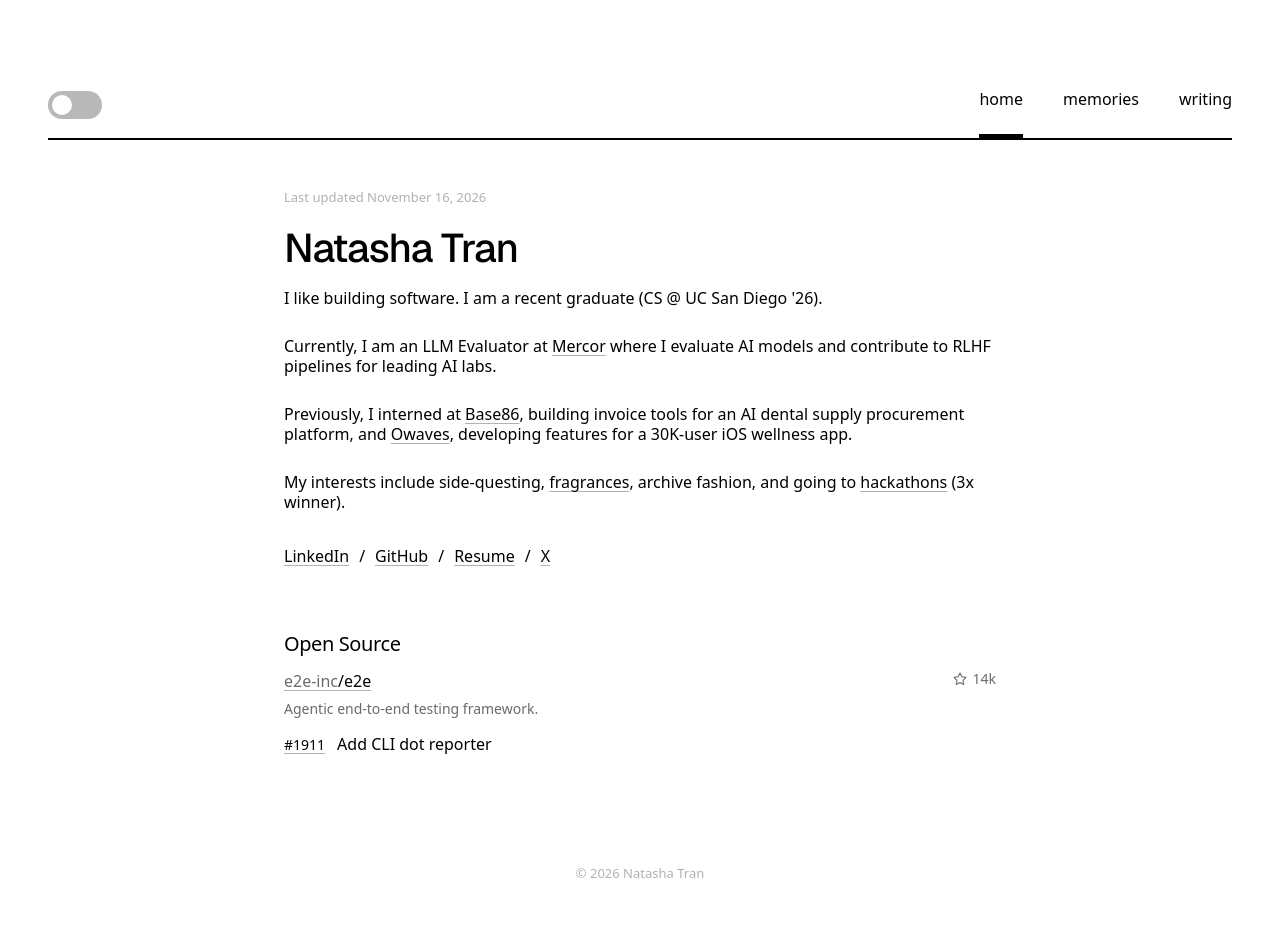
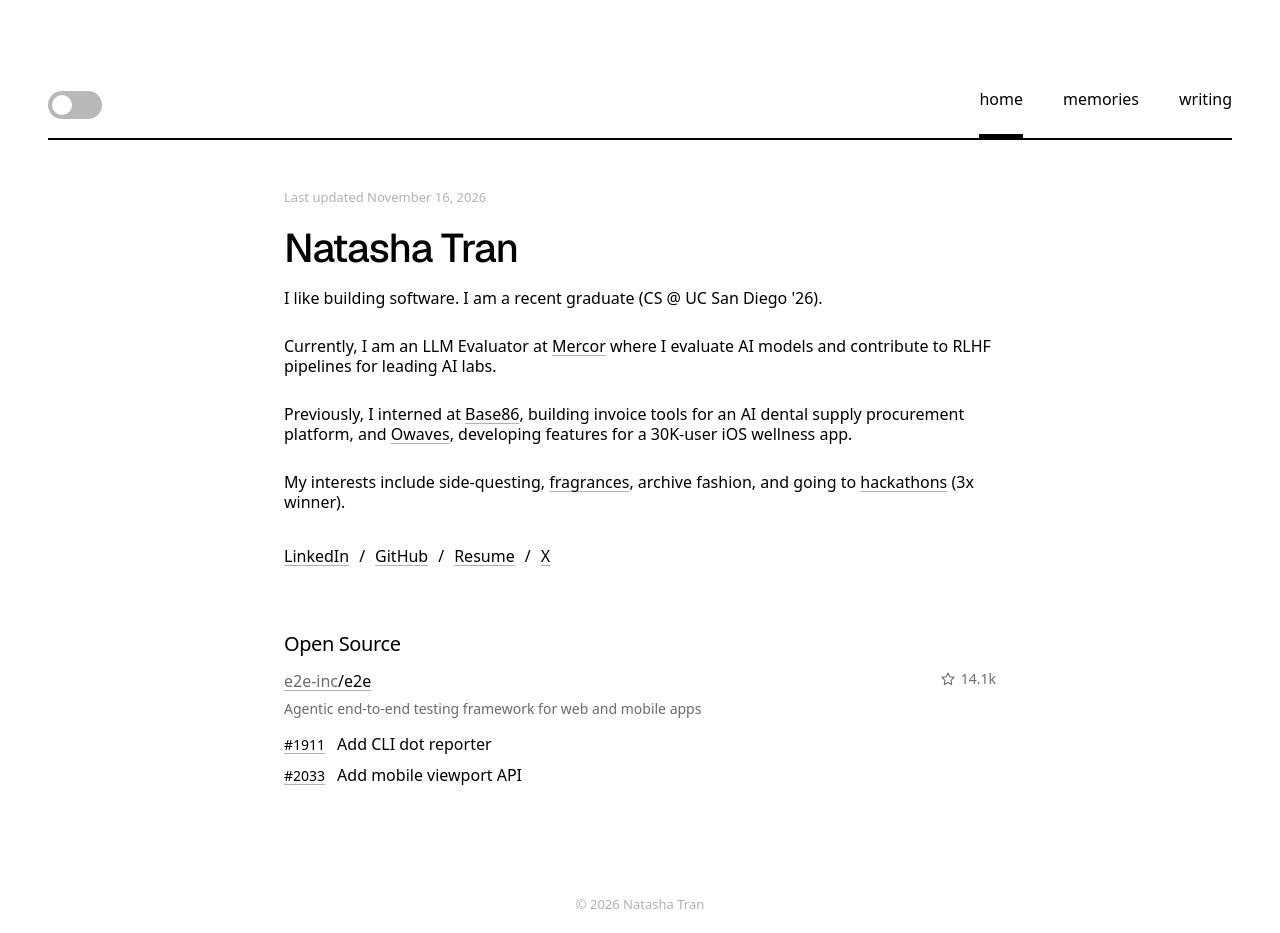
Before and after one commit to FaZeDrug/fazedrug.github.io, a Next.js app in the folder my-site/: page / in a window 1280 px wide. Before the commit the page ends 902 px from the top, so only its background shows below. Built offline with nearby package versions, Linux system fonts and the light colour scheme.

Commit message:
add another commit, modify spacing btwn oss title

```diff
--- a/my-site/app/components/open-source.tsx
+++ b/my-site/app/components/open-source.tsx
@@ -1,18 +1,22 @@
 import { OpenSourceList, type OpenSourceProject } from "./open-source-list";
 
 // Copy a project below to add another repo, or add more PRs to contributions.
-// Links are generated from owner, repo, and pr. Update stars manually, or omit it.
+// Links and live stars use owner/repo. "stars" is an optional fallback while loading.
 const projects: OpenSourceProject[] = [
   {
     owner: "e2e-inc",
     repo: "e2e",
-    description: "Agentic end-to-end testing framework.",
-    stars: "14k",
+    description: "Agentic end-to-end testing framework for web and mobile apps",
+    stars: "14.1k",
     contributions: [
       { pr: 1911, title: "Add CLI dot reporter" },
+      { pr: 2033, title: "Add mobile viewport API" },
+
     ],
 
   },
+
+
 
 ];
 
--- a/my-site/app/globals.css
+++ b/my-site/app/globals.css
@@ -111,7 +111,7 @@ a:focus-visible {
 }
 
 .open-source h2 {
-  margin: 0 0 10px;
+  margin: 0 0 10px; /* change this to 28 once i have more repos lmao*/
   font-size: 20px;
   line-height: 1.4;
   font-weight: 500;
```
